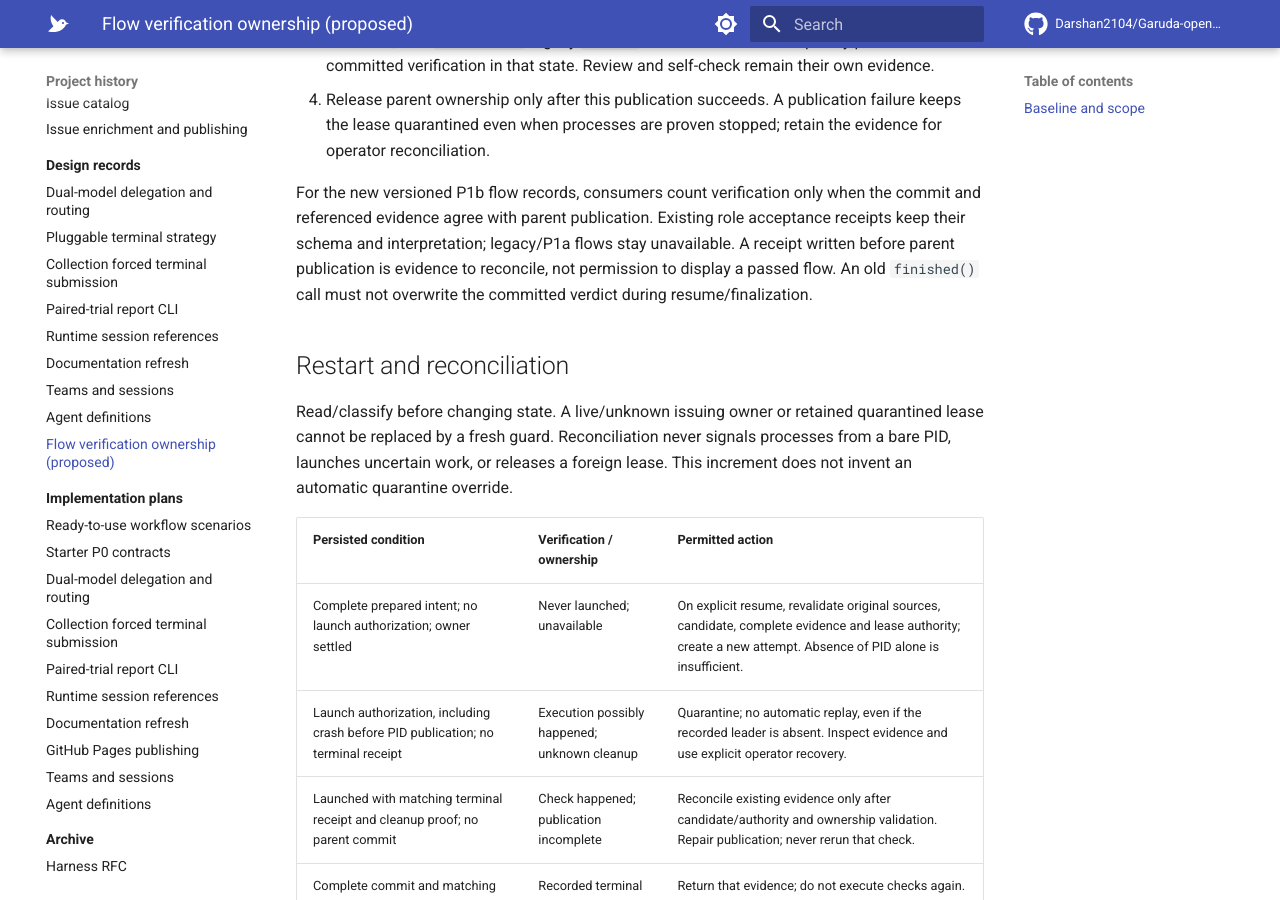
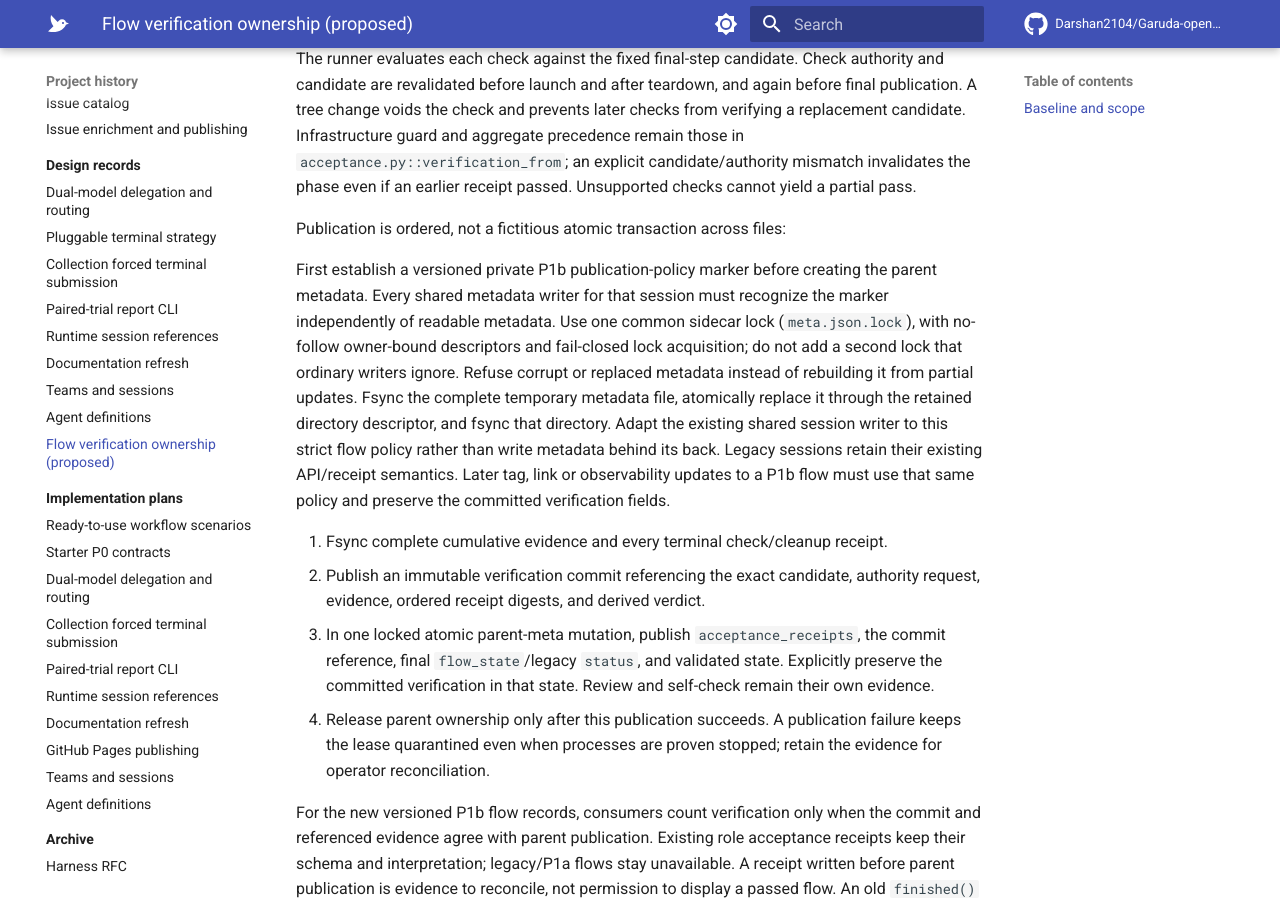
Before and after one commit to Darshan2104/Garuda-openagent, an MkDocs documentation site: the page built from docs/design/2026-10-08-flow-verification-ownership-design.md, in a window 1280 px wide and 900 px high, scrolled down 8120 px. Built offline with MkDocs 1.6.1 and Material for MkDocs 9.7.7, drawn with Linux system fonts in a browser that asks for light colours; comment, search, counter and statistics services are not loaded; some of the changed text lies outside the part shown.

Commit message:
docs: specify strict flow publication and responsive evidence probes

```diff
--- a/docs/design/2026-10-08-flow-verification-ownership-design.md
+++ b/docs/design/2026-10-08-flow-verification-ownership-design.md
@@ -35,6 +35,7 @@ Paths below refer to the inspected main, not implemented P1b APIs.
 | `core/acceptance.py` | Authority selection, candidate fingerprint, per-command infrastructure guard, tree-changing-check void receipts, aggregate verdict. `run_check()` uses synchronous `subprocess.run`. | Reuse policy through an async owner; preserve synchronous entry points and their existing callers. |
 | `config/garuda_yaml.py`, `config/project_trust.py` | Effective check provenance; exact-byte project trust; untrusted checks withheld. `Resolved` retains provenance labels, not source-byte snapshots. | Resolve and freeze from the same bytes used for trust/parsing. Add an internal source snapshot boundary rather than hash a second read afterward. |
 | `runtime/session_state.py::finished` / `interrupted` | Build fresh state with unavailable verification by default. | Flow publication must explicitly retain the validated acceptance verdict; ordinary synchronous callers remain compatible. |
+| `core/sessions.py::merge_meta`, `SessionStore.mutate_meta` | Metadata replacement is atomic; the sidecar lock can fall back to unlocked writes, and `_atomic_write_text()` does not fsync file or directory. Corrupt metadata may be rebuilt from partial updates. | New P1b flow metadata needs strict locking, durable publication and corruption refusal at this same shared writer boundary; atomic replacement alone is insufficient. |
 | `flows/engine.py::recover` | Missing step receipt becomes quarantine; receipted steps skip on resume. No check-intent reconciliation exists. | Reconcile verification independently; completed steps do not authorize a missing check phase. |
 
 The CLI's current synchronous acceptance owner is
@@ -198,6 +199,17 @@ the existing redaction/tail policy, and keep no unbounded raw-output file. Store
 at most the existing 2,000-character redacted tail per check. Closed stdin and
 the existing string-shell / argv execution distinction remain.
 
+Baseline/delta/fingerprint reads, lock acquisition, and fsync also must not block
+the event loop. Existing `capture_baseline()` performs synchronous Git calls
+with per-call timeouts and file hashing; putting only the check command on the
+async path would leave a heartbeat stall. Run these probes/publication operations
+off the loop through a bounded owned worker, await settlement before release,
+and preserve the existing fingerprint/delta semantics. Git probes must disable
+repository-directed helper execution (such as fsmonitor) and optional index
+writes. A probe worker that can still spawn or write after cancellation requires
+cleanup evidence or quarantine, just like a check. An observation timeout is not
+proof that a worker stopped.
+
 Timeout, caller cancellation, heartbeat loss, or store failure requests owned
 teardown. Shield only bounded cleanup from repeated cancellation. Signal only
 matched owned identities; never signal an unrelated reused PID. Leader exit,
@@ -266,6 +278,19 @@ an explicit candidate/authority mismatch invalidates the phase even if an
 earlier receipt passed. Unsupported checks cannot yield a partial pass.
 
 Publication is ordered, not a fictitious atomic transaction across files:
+
+First establish a versioned private P1b publication-policy marker before creating
+the parent metadata. Every shared metadata writer for that session must recognize
+the marker independently of readable metadata. Use one common sidecar lock
+(`meta.json.lock`), with no-follow owner-bound descriptors and fail-closed lock
+acquisition; do not add a second lock that ordinary writers ignore. Refuse corrupt
+or replaced metadata instead of rebuilding it from partial updates. Fsync the
+complete temporary metadata file, atomically replace it through the retained
+directory descriptor, and fsync that directory. Adapt the existing shared
+session writer to this strict flow policy rather than write metadata behind its
+back. Legacy sessions retain their existing API/receipt semantics. Later tag,
+link or observability updates to a P1b flow must use that same policy and preserve
+the committed verification fields.
 
 1. Fsync complete cumulative evidence and every terminal check/cleanup receipt.
 2. Publish an immutable verification commit referencing the exact candidate,
@@ -349,6 +374,7 @@ the very lease/process/evidence boundary being tested with a fixture verdict.
 | #313 candidate/authority | Actual check changes the tree; external mutation or trust/source/ceiling change between pin, launch, cleanup and commit invalidates verification. An untrusted project check never writes its launch marker. |
 | #313 flow/step eligibility | Stopped/rejected/interrupted steps start no checks. Missing native/ACP cleanup proof or attempt evidence cannot be upgraded by `success=True`, no-edits output, or a final Git diff. Cover retries and parallel members. |
 | #313 publication/resume | Failed checks coexist with completed step outcome and approved review; final publication preserves failed verification. Restart at every publication boundary uses existing receipts and never treats finished steps as passed checks. |
+| #313 metadata durability | A concurrent real metadata writer uses the same lock. Inject lock, file-fsync, rename, directory-fsync and corrupt-record failures: no unlocked/partial-update fallback, no ordinary lease release, and no successful finalizer return. Preserve already-published records for reconciliation rather than pretend a failed fsync undid a rename. Later tag/link updates retain committed verification. |
 | #313 product wiring | Production service/CLI actually invokes the runner with frozen authorized checks; configured flow override and review-round bounds remain. Planning has no automatic checks; explicit planning checks use a mutating parent lease. |
 | Supported-environment limits | Linux real descendant controls pass before host support is claimed. macOS/unsupported mode or ceiling produces unavailable without launch or host fallback. Optional Docker/vendor/OS integrations are disclosed separately. |
 
```
